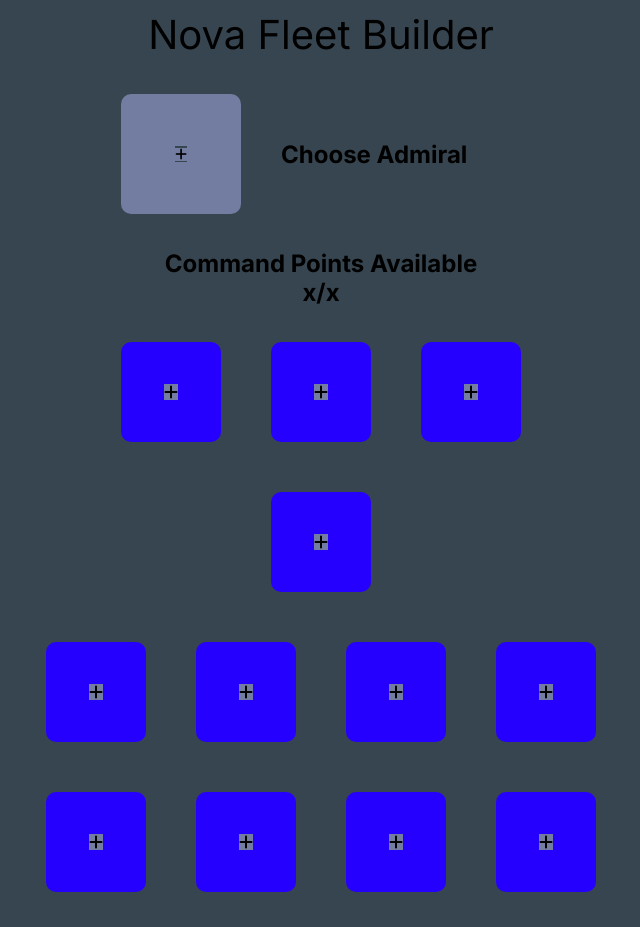
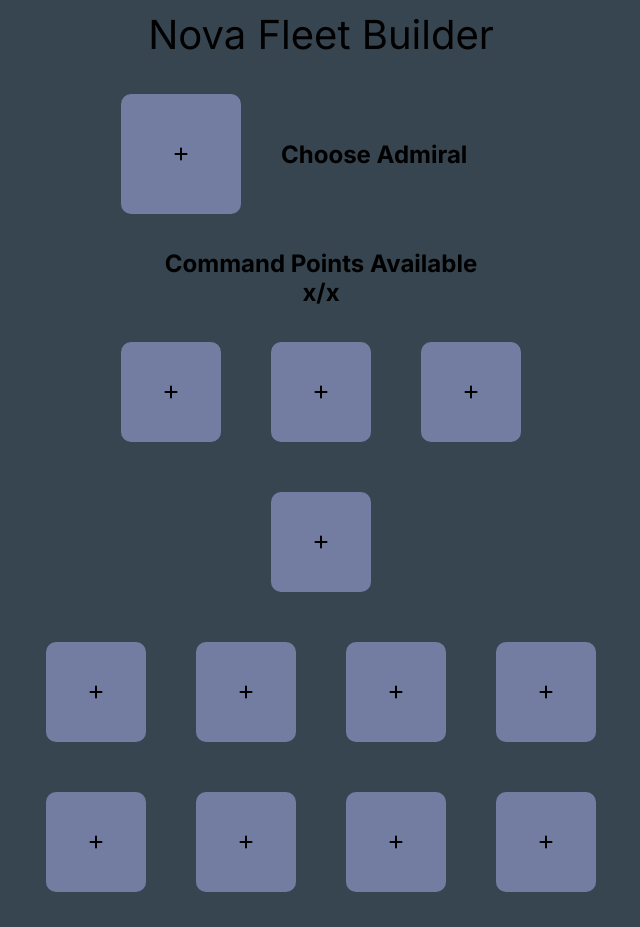
Before and after one commit to Precursorr/Armada-Fleets, a plain HTML site: page index.html in a window 1280 px wide. Shown: the whole page, without its empty margins (319-959 px from the left). Drawn offline with Linux system fonts and the light colour scheme.

Commit message:
Add buttons for all slots

```diff
--- a/assets/css/style.css
+++ b/assets/css/style.css
@@ -85,6 +85,16 @@
     padding: 15px 0px 15px 0px;
 }
 
+#btn {
+    background: none;
+	color: inherit;
+	border: none;
+	padding: 0;
+	font: inherit;
+	cursor: pointer;
+	outline: inherit;
+}
+
 /* Media Query*/
 @media only screen and (min-device-width: 768px){
     /* Slots */
@@ -92,7 +102,7 @@
         flex: 1;
         height: 100px;
         width: 100px;
-        background-color: #2600ff;
+        background-color: #737CA1;
         display: flex;
         justify-content: center;
         align-items: center;
--- a/index.html
+++ b/index.html
@@ -18,7 +18,7 @@
     <!-- Admiral box, text and command points tally -->
     <div id="container">
         <div id="admiral-box">
-            <button onclick="myFunction"><i class="fa-solid fa-plus" style="color: #000000; background-color: #737CA1;"></i></button>
+            <button id="btn" onclick="myFunction"><i class="fa-solid fa-plus" style="color: #000000; background-color: #737CA1;"></i></button>
         </div>
         <div id="admiral-text"><h2>Choose Admiral</h2></div>
     </div>
@@ -29,30 +29,30 @@
 
     <!-- Rear row -->
     <div id="rear-row">
-        <div class="slots"><i class="fa-solid fa-plus" style="color: #000000; background-color: #737CA1;"></i></div>
-        <div class="slots"><i class="fa-solid fa-plus" style="color: #000000; background-color: #737CA1;"></i></div>
-        <div class="slots"><i class="fa-solid fa-plus" style="color: #000000; background-color: #737CA1;"></i></div>
+        <div class="slots"><button id="btn" onclick="myFunction"><i class="fa-solid fa-plus" style="color: #000000; background-color: #737CA1;"></i></button></div>
+        <div class="slots"><button id="btn" onclick="myFunction"><i class="fa-solid fa-plus" style="color: #000000; background-color: #737CA1;"></i></button></div>
+        <div class="slots"><button id="btn" onclick="myFunction"><i class="fa-solid fa-plus" style="color: #000000; background-color: #737CA1;"></i></button></i></div>
     </div>
 
     <!-- Flagship -->
     <div id="flag-row">
-        <div class="slots"><i class="fa-solid fa-plus" style="color: #000000; background-color: #737CA1;"></i></div>
+        <div class="slots"><button id="btn" onclick="myFunction"><i class="fa-solid fa-plus" style="color: #000000; background-color: #737CA1;"></i></button></div>
     </div>
 
     <!-- Main row -->
     <div id="main-row">
-        <div class="slots"><i class="fa-solid fa-plus" style="color: #000000; background-color: #737CA1;"></i></div>
-        <div class="slots"><i class="fa-solid fa-plus" style="color: #000000; background-color: #737CA1;"></i></div>
-        <div class="slots"><i class="fa-solid fa-plus" style="color: #000000; background-color: #737CA1;"></i></div>
-        <div class="slots"><i class="fa-solid fa-plus" style="color: #000000; background-color: #737CA1;"></i></div>
+        <div class="slots"><button id="btn" onclick="myFunction"><i class="fa-solid fa-plus" style="color: #000000; background-color: #737CA1;"></i></button></div>
+        <div class="slots"><button id="btn" onclick="myFunction"><i class="fa-solid fa-plus" style="color: #000000; background-color: #737CA1;"></i></button></div>
+        <div class="slots"><button id="btn" onclick="myFunction"><i class="fa-solid fa-plus" style="color: #000000; background-color: #737CA1;"></i></button></div>
+        <div class="slots"><button id="btn" onclick="myFunction"><i class="fa-solid fa-plus" style="color: #000000; background-color: #737CA1;"></i></button></div>
     </div>
 
     <!-- Front row -->
     <div id="front-row">
-        <div class="slots"><i class="fa-solid fa-plus" style="color: #000000; background-color: #737CA1;"></i></div>
-        <div class="slots"><i class="fa-solid fa-plus" style="color: #000000; background-color: #737CA1;"></i></div>
-        <div class="slots"><i class="fa-solid fa-plus" style="color: #000000; background-color: #737CA1;"></i></div>
-        <div class="slots"><i class="fa-solid fa-plus" style="color: #000000; background-color: #737CA1;"></i></div>
+        <div class="slots"><button id="btn" onclick="myFunction"><i class="fa-solid fa-plus" style="color: #000000; background-color: #737CA1;"></i></button></div>
+        <div class="slots"><button id="btn" onclick="myFunction"><i class="fa-solid fa-plus" style="color: #000000; background-color: #737CA1;"></i></button></div>
+        <div class="slots"><button id="btn" onclick="myFunction"><i class="fa-solid fa-plus" style="color: #000000; background-color: #737CA1;"></i></button></div>
+        <div class="slots"><button id="btn" onclick="myFunction"><i class="fa-solid fa-plus" style="color: #000000; background-color: #737CA1;"></i></button></div>
     </div>
 
 <!-- font awesome script -->
```
